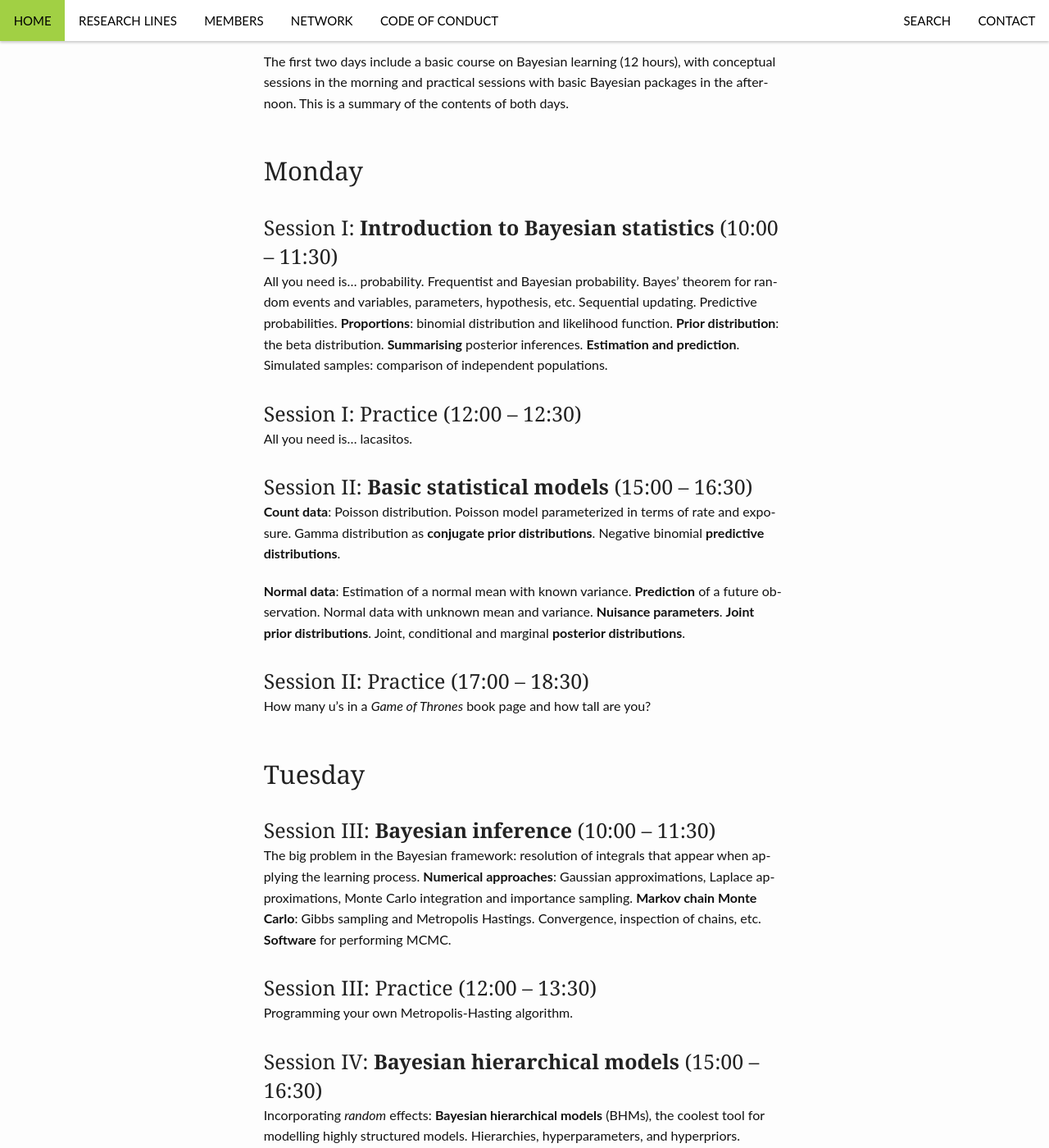
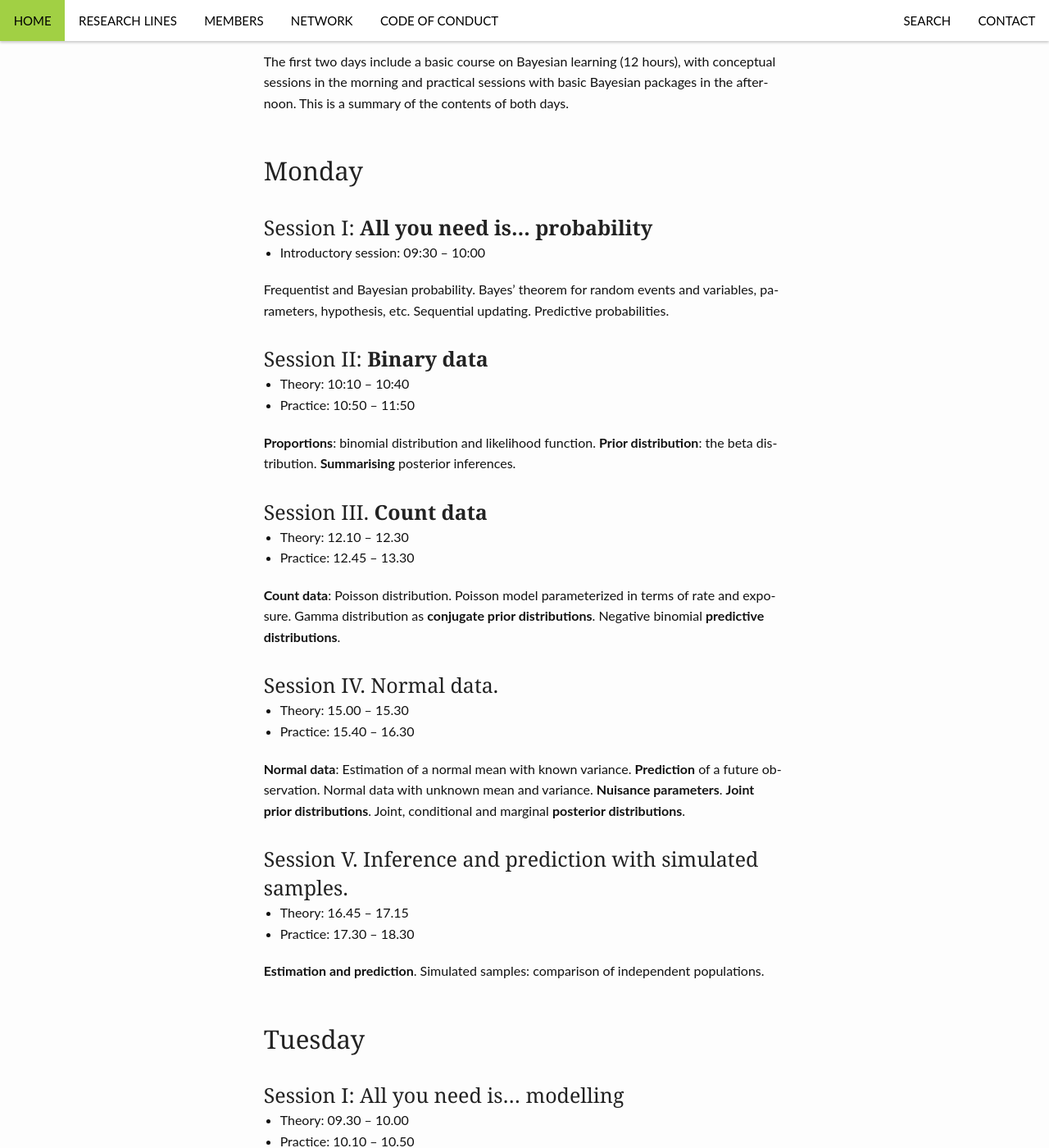
Before and after one commit to VABAR/VABAR.github.io, a Jekyll site: the page built from _posts/events/2019-11-16-vibass4/2019-11-16-vibass4-intro.md, in a window 1280 px wide and 1400 px high, scrolled down 558 px. Shown: the whole window at 82% size. Built offline with Jekyll 4.4.1, drawn with Linux system fonts in a browser that asks for light colours; some of the changed text lies outside the part shown.

Commit message:
VIBASS4: Updated programme basic course

```diff
--- a/_posts/events/2019-11-16-vibass4/2019-11-16-vibass4-intro.md
+++ b/_posts/events/2019-11-16-vibass4/2019-11-16-vibass4-intro.md
@@ -21,51 +21,75 @@ contents of both days.
 
 ## Monday
 
-### Session I: __Introduction to Bayesian statistics__ (10:00 -- 11:30)
+### Session I: __All you need is... probability__
 
-All you need is... probability. Frequentist and Bayesian probability. Bayes’ theorem for random events and variables,
+- Introductory session: 09:30 -- 10:00
+
+Frequentist and Bayesian probability. Bayes’ theorem for random events and variables,
 parameters, hypothesis, etc. Sequential updating. Predictive probabilities.
-__Proportions__: binomial distribution and likelihood function. __Prior distribution__: the beta distribution. __Summarising__ posterior inferences. __Estimation and prediction__. Simulated samples: comparison of independent populations.
 
-### Session I: Practice (12:00 -- 12:30)
+### Session II: __Binary data__
 
-All you need is... lacasitos.
+- Theory: 10:10 -- 10:40
+- Practice: 10:50 -- 11:50
+
+__Proportions__: binomial distribution and likelihood function.
+__Prior distribution__: the beta distribution.
+__Summarising__ posterior inferences.
+
+### Session III. __Count data__
+
+- Theory: 12.10 -- 12.30
+- Practice: 12.45 -- 13.30
+
+__Count data__: Poisson distribution. Poisson model parameterized in terms of rate and exposure. Gamma distribution as __conjugate prior distributions__. Negative binomial __predictive distributions__.
 
 
-### Session II: __Basic statistical models__ (15:00 -- 16:30)
-
-__Count data__: Poisson distribution. Poisson model parameterized in terms
-of rate and exposure. Gamma distribution as __conjugate prior
-distributions__. Negative binomial __predictive distributions__.
+### Session IV. Normal data.
+- Theory: 15.00 -- 15.30
+- Practice: 15.40 -- 16.30
 
 __Normal data__: Estimation of a normal mean with known variance. __Prediction__ of a future observation. Normal data with unknown mean and variance. __Nuisance
 parameters__. __Joint prior distributions__. Joint, conditional and marginal
 __posterior distributions__.
 
 
-### Session II: Practice (17:00 -- 18:30)
+### Session V. Inference and prediction with simulated samples.
+- Theory: 16.45 -- 17.15
+- Practice: 17.30 -- 18.30
 
-How many u’s in a _Game of Thrones_ book page and how tall are you?
-
+__Estimation and prediction__. Simulated samples: comparison of independent populations.
 
 ## Tuesday
 
-### Session III: __Bayesian inference__ (10:00 -- 11:30)
+### Session I: All you need is... modelling
+
+- Theory: 09.30 -- 10.00
+- Practice: 10.10 -- 10.50
 
 The big problem in the Bayesian framework: resolution of integrals that appear when applying the learning process.
-__Numerical approaches__: Gaussian approximations, Laplace approximations, Monte Carlo integration and importance sampling. __Markov chain Monte Carlo__: Gibbs sampling and Metropolis Hastings. Convergence, inspection of chains,
-etc. __Software__ for performing MCMC.
 
 
-### Session III: Practice (12:00 -- 13:30)
+### Session II. Numerical approaches to the posterior distribution.
 
-Programming your own Metropolis-Hasting algorithm.
+- Theory: 11.00 -- 11.30
+- Practice: 11.40 -- 12.30
+
+__Numerical approaches__: Gaussian approximations, Laplace approximations, Monte Carlo integration and importance sampling. __Markov chain Monte Carlo__: Gibbs sampling and Metropolis Hastings. Convergence, inspection of chains,
+etc.
+
+### Session III. Bayes software
+
+- Theory: 13.00 -- 13.30
+- Practice: 15.00 -- 15.40
+
+__Software__ for inference in Bayesian hierarchical models.
 
 
-### Session IV: __Bayesian hierarchical models__ (15:00 -- 16:30)
+### Session IV. Bayesian hierarchical models
+
+- Theory: 15.50 -- 16.30
+- Practice 1: 16.45 -- 17.35
+- Practice 2: 17.55 -- 18.30
 
 Incorporating _random_ effects: __Bayesian hierarchical models__ (BHMs), the coolest tool for modelling highly structured models. Hierarchies, hyperparameters, and hyperpriors. (Generalized) linear mixed models as basic examples of BHMs.
-
-### Session IV: Practice (17:00 -- 18:30)
-
-__Software__ for inference in Bayesian hierarchical models.
```
